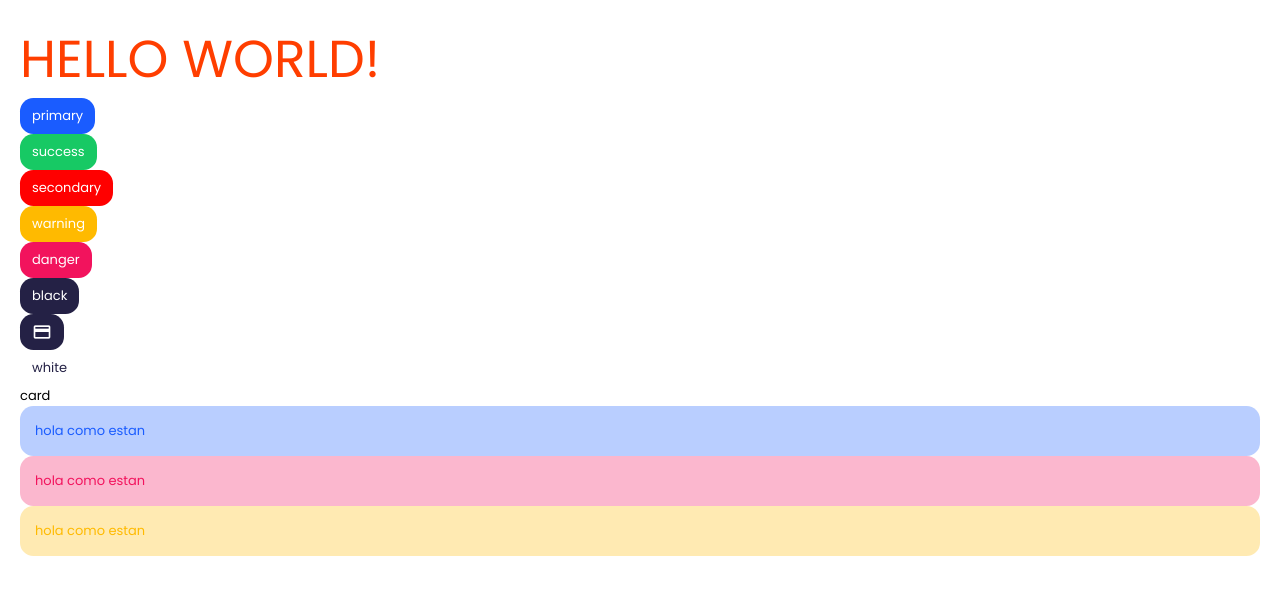
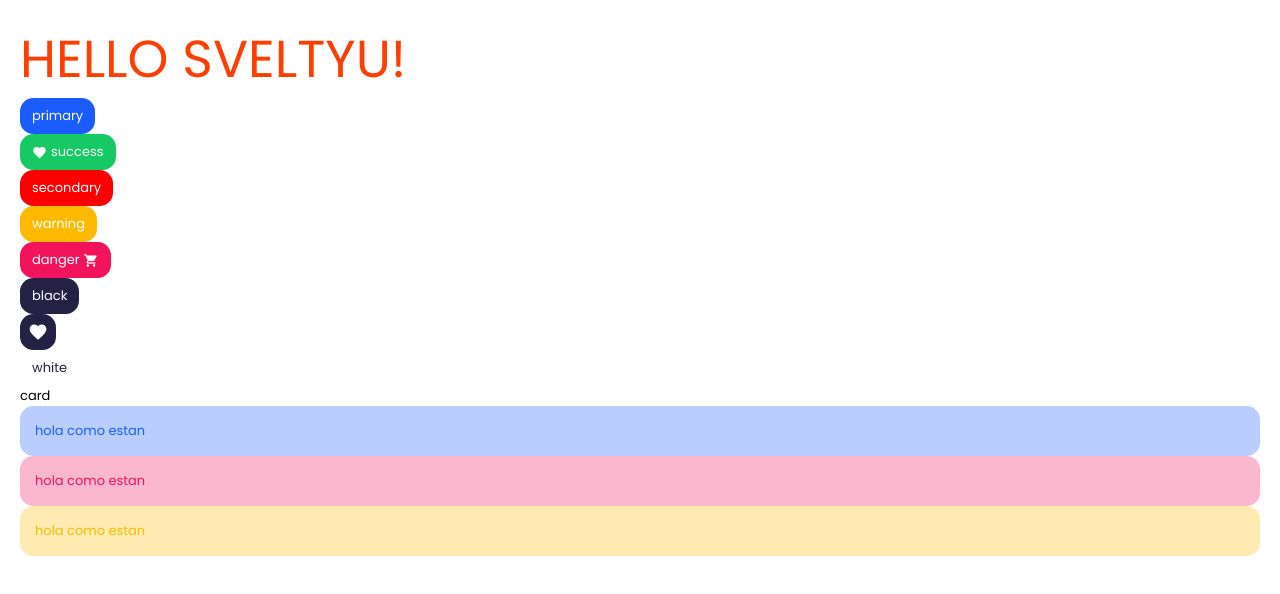
Before and after one commit to oswaldohuillca/sveltyu, a Svelte app: page / in a window 1280 px wide. Shown: the top 594 px of the page. Built offline with nearby package versions, Linux system fonts and the light colour scheme.

Commit message:
Update Button component

```diff
--- a/src/App.svelte
+++ b/src/App.svelte
@@ -12,13 +12,17 @@
 <main>
   <h1>Hello {name}!</h1>
   <YuButton click={handleclick}>primary</YuButton>
-  <YuButton click={handleclick} color="success">success</YuButton>
+  <YuButton click={handleclick} color="success" iconStart icon="favorite">
+    success
+  </YuButton>
   <YuButton click={handleclick} color="secondary">secondary</YuButton>
   <YuButton click={handleclick} color="warning">warning</YuButton>
-  <YuButton click={handleclick} color="danger">danger</YuButton>
+  <YuButton click={handleclick} color="danger" iconEnd icon="shopping_cart"
+    >danger</YuButton
+  >
   <YuButton click={handleclick} color="black">black</YuButton>
-  <YuButton click={handleclick} color="black">
-    <span class="material-icons"> credit_card </span>
+  <YuButton click={handleclick} color="black" isIcon>
+    <span class="material-icons"> favorite </span>
   </YuButton>
   <YuButton click={handleclick} color="white">white</YuButton>
   <YuCard>card</YuCard>
--- a/src/components/YuButton/YuButton.svelte
+++ b/src/components/YuButton/YuButton.svelte
@@ -7,6 +7,10 @@
     | 'danger'
     | 'black'
     | 'white' = 'primary';
+  export let icon: string = null;
+  export let isIcon: boolean = false;
+  export let iconStart: boolean = false;
+  export let iconEnd: boolean = false;
 
   export let click: svelte.JSX.MouseEventHandler<HTMLButtonElement>;
 
@@ -28,7 +32,7 @@
 
 <button
   bind:this={btn}
-  class="btn btn-{color}"
+  class="btn btn-{color} is-{isIcon && 'icon'}"
   on:click={handleClick}
   on:click={click}
 >
@@ -37,7 +41,17 @@
       <span class="waves" style="top:{val.y}px; left:{val.x}px" />
     {/if}
   {/each}
+  {#if iconStart}
+    <span class="material-icons btn-icon" style="margin-right: 4px;">
+      {icon}
+    </span>
+  {/if}
   <slot />
+  {#if iconEnd}
+    <span class="material-icons btn-icon" style="margin-left: 4px;">
+      {icon}
+    </span>
+  {/if}
 </button>
 
 <style lang="scss">
@@ -92,6 +106,12 @@
           transform: translateY(-3px);
           box-shadow: 0 10px 20px -10px rgba($color, 1);
         }
+        &.is-icon {
+          padding: $padding;
+        }
+        .btn-icon {
+          font-size: 15px !important;
+        }
       }
     }
     &:active {
--- /dev/null
+++ b/src/components/YuIcon/YuIcon.svelte
@@ -0,0 +1,27 @@
+<script lang="ts">
+  export let iconFamily: string = 'material-icons';
+  export let icon: string = null;
+  export let color:
+    | 'primary'
+    | 'secondary'
+    | 'success'
+    | 'warning'
+    | 'danger'
+    | 'black'
+    | 'white' = null;
+</script>
+
+<span class="icon icon-{color} {iconFamily}"> {icon} </span>
+
+<style lang="scss">
+  @import '../../scss/main.scss';
+
+  .icon {
+    padding: $padding;
+    @each $i, $color in $colors {
+      &.icon-#{'' + $i} {
+        background: $color;
+      }
+    }
+  }
+</style>
--- a/src/main.ts
+++ b/src/main.ts
@@ -5,7 +5,7 @@ import 'material-icons/iconfont/material-icons.css';
 const app = new App({
 	target: document.body,
 	props: {
-		name: 'world'
+		name: 'sveltyu'
 	}
 });
 
--- a/src/scss/variables.scss
+++ b/src/scss/variables.scss
@@ -17,6 +17,9 @@ $colors: (
   white: $white,
 );
 
+/************** Epacer *********/
+$padding: 8px;
+
 /******* Border ************/
 $border-radius: 10pt;
 
```
